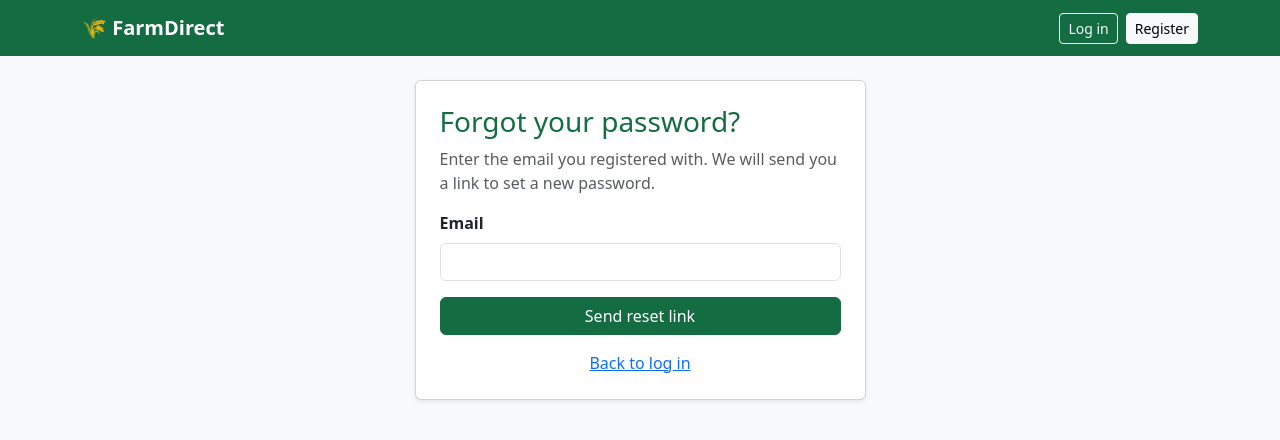
After one commit to Redhwanarobe/farmdirect, a Django app: page /accounts/password-reset/ in a window 1280 px wide. The commit adds this page. Shown: the top 440 px of the page. Run offline with Django 5.2, Linux system fonts and the light colour scheme.

Commit message:
Add forgot password with email reset link

```diff
--- a/accounts/templates/accounts/login.html
+++ b/accounts/templates/accounts/login.html
@@ -35,7 +35,10 @@
           <button type="submit" class="btn btn-success w-100">Log in</button>
         </form>
 
-        <p class="text-center mt-3 mb-0">
+        <p class="text-center mt-3 mb-1">
+          <a href="{% url 'password_reset' %}">Forgot password?</a>
+        </p>
+        <p class="text-center mb-0">
           New here? <a href="{% url 'accounts:register' %}">Create an account</a>
         </p>
       </div>
--- a/config/urls.py
+++ b/config/urls.py
@@ -1,15 +1,37 @@
 """URL configuration for the FarmDirect project."""
 
 from django.contrib import admin
+from django.contrib.auth import views as auth_views
 from django.urls import include, path
 
 urlpatterns = [
     path("admin/", admin.site.urls),
+    # Forgot password (Django's built-in, safe reset flow)
+    path(
+        "accounts/password-reset/",
+        auth_views.PasswordResetView.as_view(),
+        name="password_reset",
+    ),
+    path(
+        "accounts/password-reset/sent/",
+        auth_views.PasswordResetDoneView.as_view(),
+        name="password_reset_done",
+    ),
+    path(
+        "accounts/reset/<uidb64>/<token>/",
+        auth_views.PasswordResetConfirmView.as_view(),
+        name="password_reset_confirm",
+    ),
+    path(
+        "accounts/reset/done/",
+        auth_views.PasswordResetCompleteView.as_view(),
+        name="password_reset_complete",
+    ),
     path("accounts/", include("accounts.urls")),
     path("farms/", include("farms.urls")),
     path("visits/", include("visits.urls")),
     path("orders/", include("orders.urls")),
     path("bulk/", include("bulk.urls")),
+    path("recipes/", include("recipes.urls")),
     path("", include("core.urls")),
-    path("recipes/", include("recipes.urls")),
 ]
--- /dev/null
+++ b/templates/registration/password_reset_form.html
@@ -0,0 +1,18 @@
+{% extends "base.html" %}
+{% block title %}Forgot password - FarmDirect{% endblock %}
+{% block content %}
+<div class="row justify-content-center"><div class="col-md-6 col-lg-5">
+  <div class="card shadow-sm"><div class="card-body p-4">
+    <h1 class="h3 text-success">Forgot your password?</h1>
+    <p class="text-muted">Enter the email you registered with. We will send you a link to set a new password.</p>
+    <form method="post">
+      {% csrf_token %}
+      <label class="form-label fw-semibold" for="{{ form.email.id_for_label }}">Email</label>
+      <input type="email" name="email" id="{{ form.email.id_for_label }}" class="form-control" required autocomplete="email">
+      {% for error in form.email.errors %}<div class="text-danger small">{{ error }}</div>{% endfor %}
+      <button type="submit" class="btn btn-success w-100 mt-3">Send reset link</button>
+    </form>
+    <p class="text-center mt-3 mb-0"><a href="{% url 'accounts:login' %}">Back to log in</a></p>
+  </div></div>
+</div></div>
+{% endblock %}
```
Also changed, not shown: templates/registration/password_reset_complete.html (added, +11 -0 lines), templates/registration/password_reset_confirm.html (added, +26 -0 lines), templates/registration/password_reset_done.html (added, +11 -0 lines).
